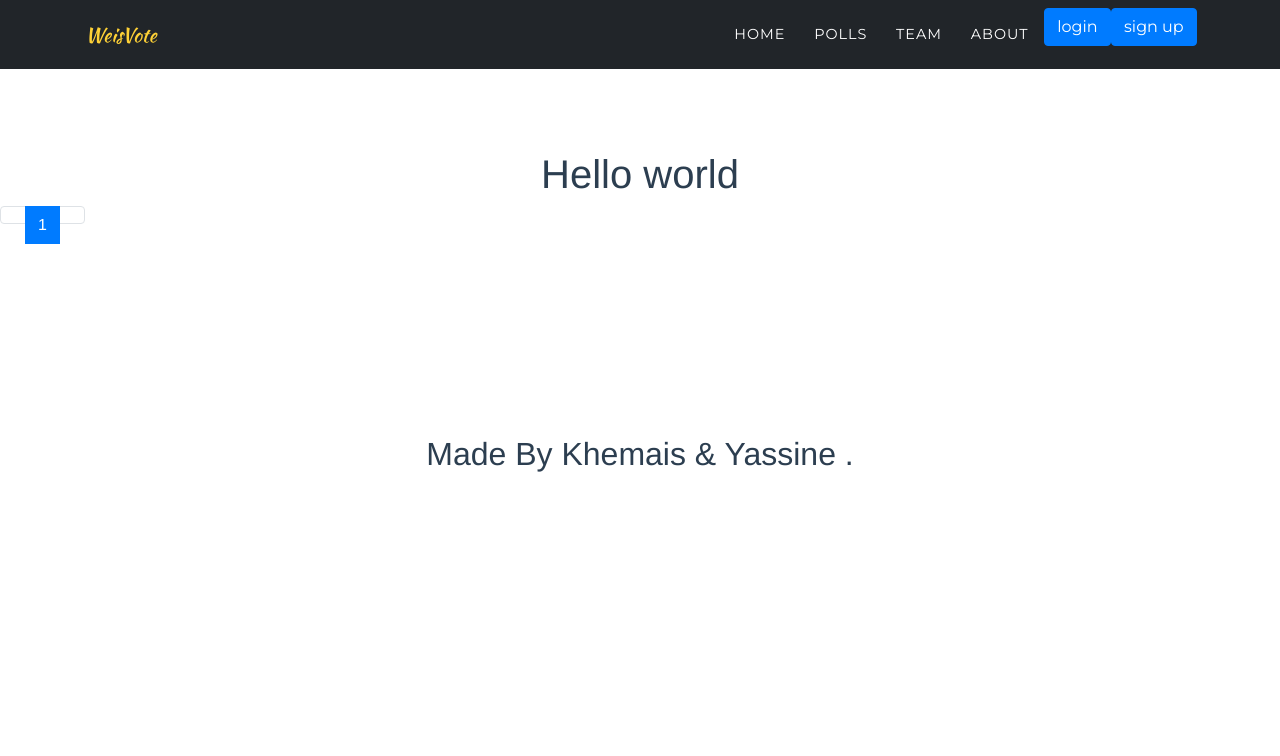
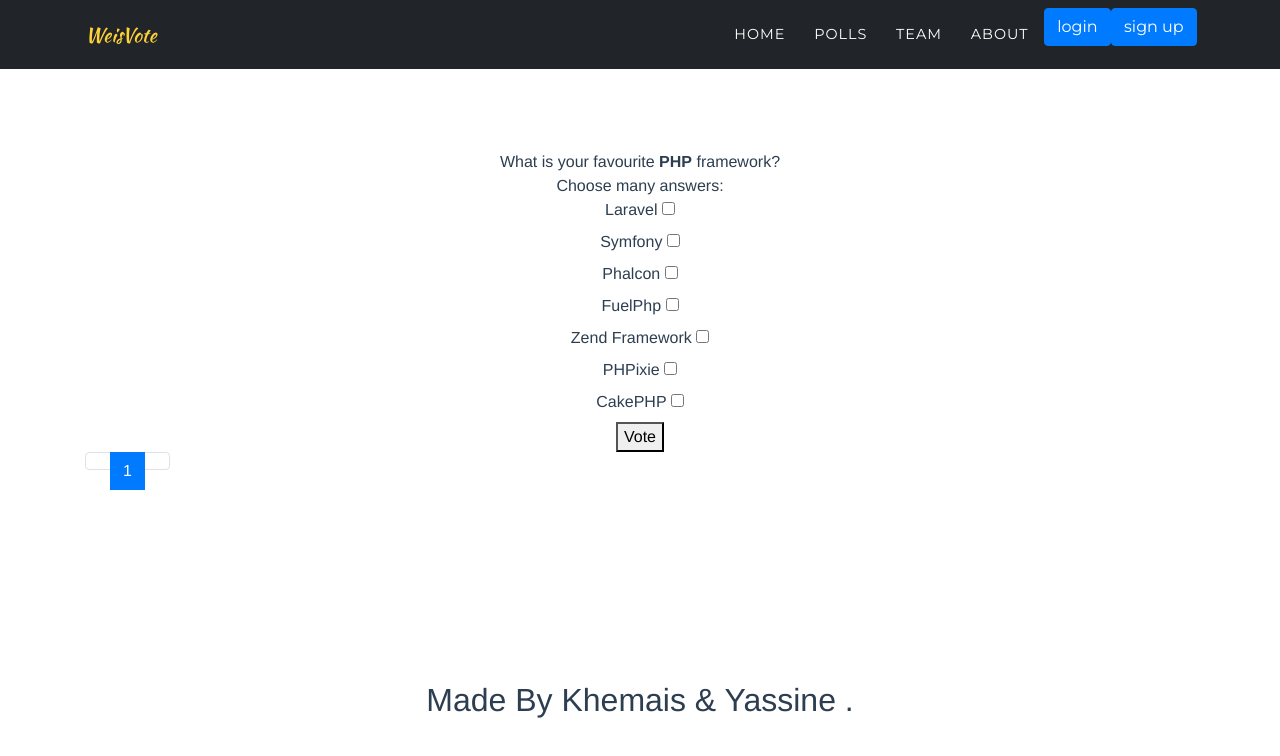
Before and after one commit to YassineAsmi/E_Voting_Platform, a Vue app in the folder vue/: page /polls in a window 1280 px wide. Shown: the top 756 px of the page. Built offline with nearby package versions, Linux system fonts and the light colour scheme; some icons are missing; a web font is replaced by a local one.

Commit message:
+added Teams Name Display in Front

```diff
--- a/vue/package.json
+++ b/vue/package.json
@@ -15,6 +15,7 @@
     "jquery": "^3.6.0",
     "vue": "^3.2.31",
     "vue-axios": "^3.4.1",
+    "vue-poll": "^0.1.8",
     "vue-router": "^4.0.14"
   },
   "devDependencies": {
@@ -25,6 +26,7 @@
     "@vue/cli-plugin-router": "~5.0.0",
     "@vue/cli-service": "~5.0.0",
     "eslint": "^7.32.0",
-    "eslint-plugin-vue": "^8.0.3"
+    "eslint-plugin-vue": "^8.0.3",
+    "sass-loader": "^12.6.0"
   }
 }
--- /dev/null
+++ b/vue/src/components/PollView.vue
@@ -0,0 +1,133 @@
+<template>
+    <div class="poll-view">
+        <div class="poll-view__title" v-html="poll.question"></div>
+        <div v-if="!result" class="poll-view__inner">
+            <div class="poll-view__help">
+                <span v-if="poll.multipleVotes">Choose many answers:</span>
+                <span v-else>Choose one answer:</span>
+            </div>
+            <div class="poll-view__votes">
+                <div v-for="(answer, index) in poll.answers" :key="answer.id" class="answer">
+                    <label class="checkbox">{{ answer.answer }}
+                        <input type="checkbox" v-model="poll.answers[index].voted" @change="multipleCheck(index)">
+                        <span class="checkmark"></span>
+                    </label>
+                </div>
+            </div>
+            <div class="poll-view__submit">
+                <button @click="vote">Vote</button>
+            </div>
+            <div class="poll-view__info" :class="{'success' : success === true, 'error' : success === false}" v-if="success !== null">
+                <div v-if="success === true">Voted</div>
+                <div v-if="success === false">Error</div>
+            </div>
+        </div>
+        <div v-if="result" class="poll-view__results">
+            <div class="result" v-for="(answer, index) in this.poll.answers" :key="index">
+                <div class="title">
+                    {{ answer.answer }}
+                    <span class="percent">{{ calculatePercent(answer.votes)}}% </span>
+                    <span class="votes">({{ answer.votes }} votes)</span>
+                </div>
+                <div class="bar">
+                    <div :style="{width: calculatePercent(answer.votes) + '%'}"></div>
+                </div>
+            </div>
+        </div>
+        <div v-if="demo" class="poll-view__footer">
+            Made with &hearts; by
+            <a href="https://updivision.com/">updivision.com</a>
+        </div>
+
+    </div>
+
+</template>
+
+<script>
+
+export default {
+    name: "poll-view",
+
+    props: {
+        saveVoteUrl: {
+            type: String
+        },
+        getPollUrl: {
+            type: String
+        },
+        demo: {
+            type: Boolean,
+            default: false
+        }
+    },
+    data() {
+        return {
+            poll: {
+                id: 1,
+                question: "What is your favourite <strong>PHP</strong> framework?",
+                answers: [
+                    {id: 1, answer: "Laravel", votes: 14021},
+                    {id: 2, answer: "Symfony", votes: 3210},
+                    {id: 3, answer: "Phalcon", votes: 3231},
+                    {id: 4, answer: "FuelPhp", votes: 2004},
+                    {id: 5, answer: "Zend Framework", votes: 3132},
+                    {id: 6, answer: "PHPixie", votes: 2131},
+                    {id: 7, answer: "CakePHP", votes: 1222}
+                ],
+                multipleVotes: true
+            },
+            totalVotes: 0,
+            result: false,
+            success: null,
+            isValid: false
+        };
+    },
+    methods: {
+
+        multipleCheck(index) {
+            if (this.poll.multipleVotes == true) {
+                return
+            } else {
+                const nrOfVotes = this.poll.answers.filter(ans => ans.voted == true).length
+                if (nrOfVotes > 1) {
+                    this.poll.answers[index].voted = false;
+                }
+            }
+        },
+        validate() {
+            const votes = this.poll.answers.filter(answer => answer.voted == true).map(answer => answer.id).length
+            if (votes > 0) {
+                if (votes > 1) {
+                    if (this.poll.multipleVotes == true) {
+                        this.isValid = true
+                    } else {
+                        this.isValid = false;
+                    }
+                } else {
+                    this.isValid = true
+                }
+            } else {
+                this.isValid = false
+            }
+        },
+        alert(success) {
+            this.success = success
+            setTimeout(() => {
+                this.success = null
+                this.result = success
+            }, 1500)
+        },
+        calculatePercent(votes) {
+            return parseInt(10000 * votes / this.totalVotes) / 100;
+        },
+        calculateTotalVotes() {
+            this.poll.answers.forEach((answer) => {
+                this.totalVotes += answer.votes
+                if (answer.voted) {
+                    this.totalVotes += 1
+                }
+            })
+        }
+    }
+};
+</script>
--- /dev/null
+++ b/vue/src/components/TeamComponent.vue
@@ -0,0 +1,36 @@
+<template>
+    <div class="role">
+        <ul>
+
+            <li  v-for="(answer, index) in this.role" :key="index">{{answer.name}}</li>
+        </ul>
+    </div>
+</template>
+    <script>
+import { getRoles } from '../util'
+    export default {
+        name:'TeamComponent',
+        data() {
+            return {
+                role:null,
+            }
+        },
+        methods: {
+            getRole(){
+                getRoles().then(data=>{
+                    this.role = data
+                }).catch(error=>{
+                    console.log(error)
+                })
+            }
+        },
+        mounted() {
+            this.getRole();
+        },
+    }
+    </script>
+<style>
+.role{
+    margin-top: 126px;
+}
+</style>
--- a/vue/src/components/pollsComponent.vue
+++ b/vue/src/components/pollsComponent.vue
@@ -1,7 +1,11 @@
 <template>
 <section id=poll>
-<h1>Hello world</h1>
+<div class="container">
+<Poll></Poll>
 <Pagination></Pagination>
+
+</div>
+
 </section>
 
 
@@ -9,14 +13,32 @@
 </template>
 <script>
 import Pagination from './Pagination.vue'
-
+import Poll from './PollView.vue'
 export default {
   name: 'pollsComponent',
   props: {
     msg: String
   },
   components:{
-    Pagination
-  }
+    Pagination,
+    Poll,
+  },data: function() {
+                return {
+                    options: {
+                        question: 'What\'s your favourite <strong>JS</strong> framework?',
+                        answers: [
+                            { value: 1, text: 'Vue', votes: 53 },
+                            { value: 2, text: 'React', votes: 35 },
+                            { value: 3, text: 'Angular', votes: 30 },
+                            { value: 4, text: 'Other', votes: 10 }
+                        ]
+                    }
+                }
+            },
+            methods: {
+                addVote: function(obj){
+                    console.log('You voted ' + obj.value + '!');
+                }
+            }
 }
 </script>
--- a/vue/src/router/index.js
+++ b/vue/src/router/index.js
@@ -1,6 +1,7 @@
 import { createRouter, createWebHistory } from 'vue-router'
 import HomeView from '../views/HomeView.vue'
 import PollView from '../views/pollsView.vue'
+import TeamCompnent from '../components/TeamComponent.vue'
 
 const routes = [
   {
@@ -12,6 +13,11 @@ const routes = [
     path: '/polls',
     name: 'polls',
     component: PollView
+  },
+  {
+    path: '/team',
+    name: 'teams',
+    component: TeamCompnent
   },
   {
     path: '/about',
--- a/vue/src/util.js
+++ b/vue/src/util.js
@@ -23,3 +23,16 @@ export function signUp(credentials) {
             })
     })
 }
+export function getRoles() {
+    return new Promise((res, rej) => {
+        axios.get('http://localhost:5000/api/role')
+            .then((response) => {
+               // setAuthorization(response.data.access_token);
+               console.log(response)
+                res(response.data);
+            })
+            .catch(() =>{
+                rej("Wrong email or password");
+            })
+    })
+}
```
Also changed, not shown: vue/src/main.js (line endings or trailing spaces), 1 other file (tests, documents, lock files or other folders).
